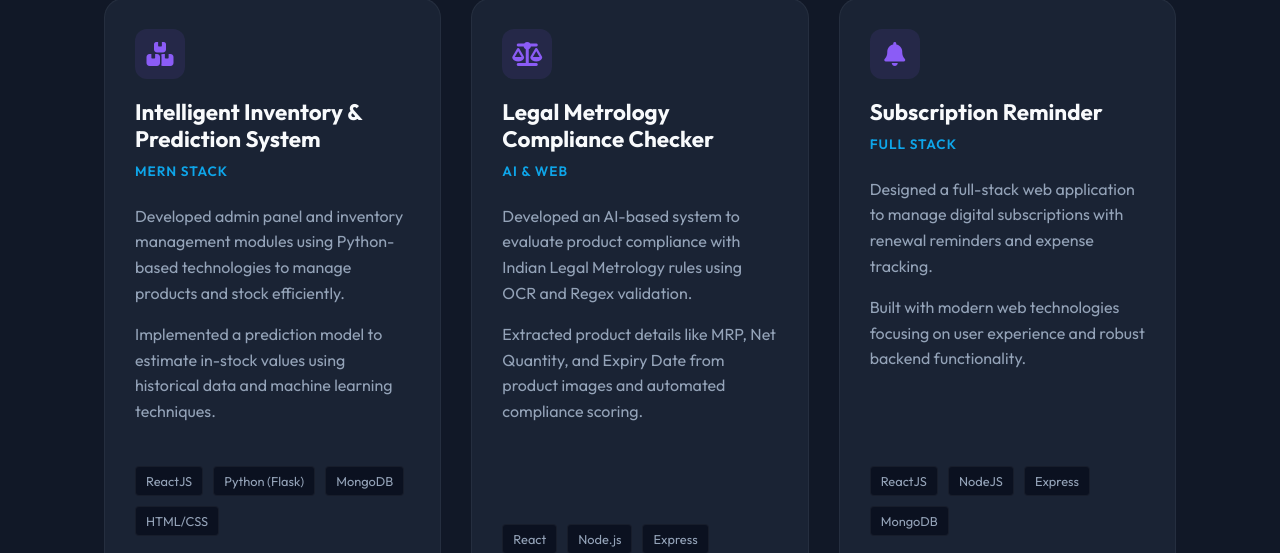
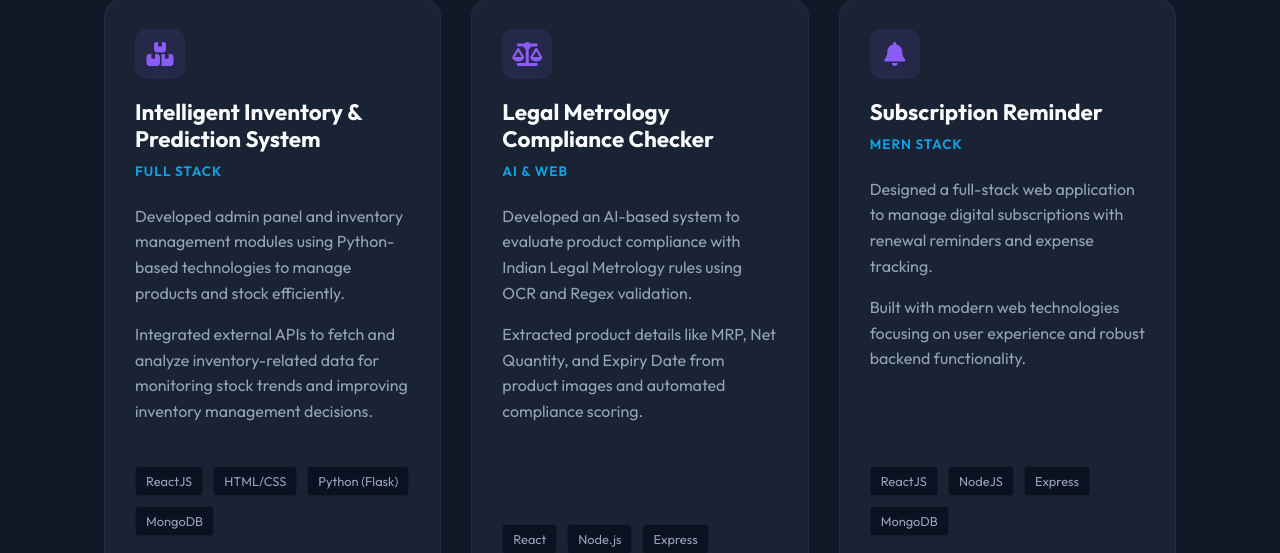
Before and after one commit to Aswathy-S-09/Portfolio, a plain HTML site: page AswathyPortfolio/index.html in a window 1280 px wide. Shown: the part 2719-3272 px from the top of the page. Drawn offline with Linux system fonts and the light colour scheme.

Commit message:
Resume updation

```diff
--- a/AswathyPortfolio/index.html
+++ b/AswathyPortfolio/index.html
@@ -58,8 +58,7 @@
                 <div class="hero-buttons">
                     <a href="#projects" class="btn btn-primary">View Projects</a>
                     <a href="#contact" class="btn btn-outline">Contact Me</a>
-                    <a href="Aswathy_resume.pdf" download class="btn btn-secondary"><i class="fas fa-download"></i>
-                        Download Resume</a>
+                    <a href="Aswathy_resume.pdf" download class="btn btn-secondary"><i class="fas fa-download"></i> Download Resume</a>
                 </div>
                 <div class="social-links">
                     <a href="https://www.linkedin.com/in/aswathy-s-831084320/" target="_blank" aria-label="LinkedIn"><i
@@ -179,16 +178,16 @@
                         <div class="project-header">
                             <div class="project-icon"><i class="fas fa-boxes"></i></div>
                             <h3>Intelligent Inventory & Prediction System</h3>
-                            <span class="project-type">MERN Stack</span>
+                            <span class="project-type">Full Stack</span>
                         </div>
                         <div class="project-body">
                             <p>Developed admin panel and inventory management modules using Python-based technologies to
                                 manage products and stock efficiently.</p>
-                            <p>Implemented a prediction model to estimate in-stock values using historical data and
-                                machine learning techniques.</p>
+                            <p>Integrated external APIs to fetch and analyze inventory-related data for monitoring stock
+                                trends and improving inventory management decisions.</p>
                         </div>
                         <div class="project-tech">
-                            <span>ReactJS</span><span>Python (Flask)</span><span>MongoDB</span><span>HTML/CSS</span>
+                            <span>ReactJS</span><span>HTML/CSS</span><span>Python (Flask)</span><span>MongoDB</span>
                         </div>
                         <div class="project-links">
                             <a href="https://github.com/Aswathy-S-09/Intelligent-Inventory" target="_blank"
@@ -225,7 +224,7 @@
                         <div class="project-header">
                             <div class="project-icon"><i class="fas fa-bell"></i></div>
                             <h3>Subscription Reminder</h3>
-                            <span class="project-type">Full Stack</span>
+                            <span class="project-type">MERN Stack</span>
                         </div>
                         <div class="project-body">
                             <p>Designed a full-stack web application to manage digital subscriptions with renewal
```
